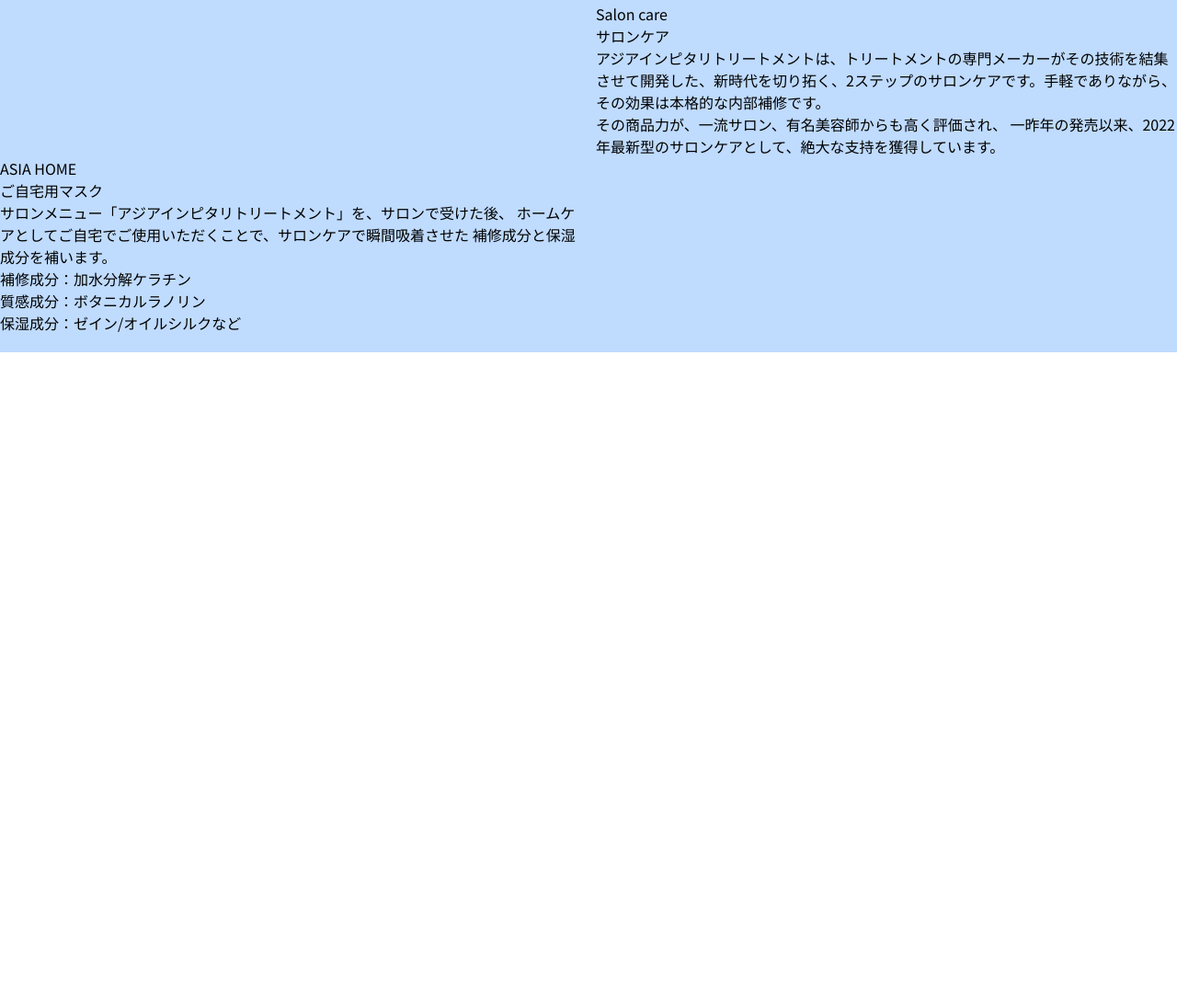
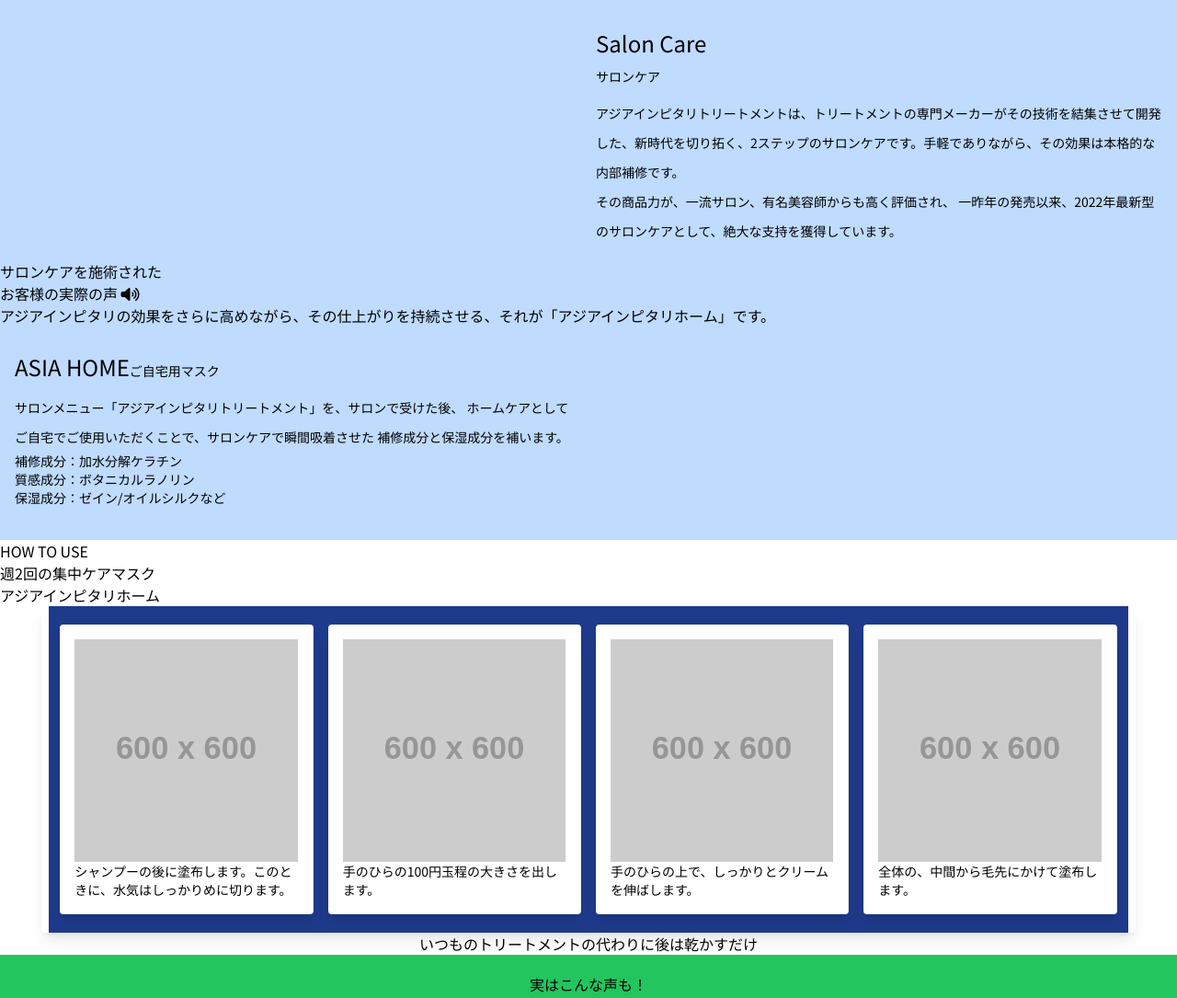
Before and after one commit to rfujiwar23/asia-inpitari-home, a plain HTML site: page index-tail.html in a window 1280 px wide. Shown: the part 3210-4295 px from the top of the page at 92% size. Before the commit the page ends 3593 px from the top, so only its background shows below. Drawn offline with nearby package versions, Linux system fonts and the light colour scheme; placeholder pictures from the web are drawn by us.

Commit message:
more tailwind css

```diff
--- a/index-tail.html
+++ b/index-tail.html
@@ -11,6 +11,7 @@
   <link rel="preconnect" href="https://fonts.googleapis.com">
   <link rel="preconnect" href="https://fonts.gstatic.com" crossorigin>
   <link href="https://fonts.googleapis.com/css2?family=Noto+Sans+JP:wght@400;700;900&display=swap" rel="stylesheet">
+  <link rel="stylesheet" href="https://cdnjs.cloudflare.com/ajax/libs/font-awesome/6.1.1/css/all.min.css" integrity="sha512-KfkfwYDsLkIlwQp6LFnl8zNdLGxu9YAA1QvwINks4PhcElQSvqcyVLLD9aMhXd13uQjoXtEKNosOWaZqXgel0g==" crossorigin="anonymous" referrerpolicy="no-referrer" />
   <title>ASIA INPITARI HOME</title>
 
 </head>
@@ -151,27 +152,37 @@
       </div>
     </div>
   </div>
-  <div class="section02 py-5 bg-blue-200">
-    <div class="text-details grid md:grid-cols-2 gap-4 place-items-end">
+  <div class="section-02 py-5 bg-blue-200">
+    <div class="text-details  grid md:grid-cols-2 gap-4 place-items-end p-4">
 
       <div></div>
-      <div><h2>Salon care</h2>
-        <h4>サロンケア</h4>
-        <p>アジアインピタリトリートメントは、トリートメントの専門メーカーがその技術を結集させて開発した、新時代を切り拓く、2ステップのサロンケアです。手軽でありながら、その効果は本格的な内部補修です。</p>
-        <p>その商品力が、一流サロン、有名美容師からも高く評価され、 一昨年の発売以来、2022年最新型のサロンケアとして、絶大な支持を獲得しています。</p>
+      <div class="text-area">
+        <h2 class="text-2xl my-3">Salon Care<br><span class="text-sm">サロンケア</span></h2>
+        <p class="text-sm leading-8">アジアインピタリトリートメントは、トリートメントの専門メーカーがその技術を結集させて開発した、新時代を切り拓く、2ステップのサロンケアです。手軽でありながら、その効果は本格的な内部補修です。</p>
+        <p class="text-sm leading-8">その商品力が、一流サロン、有名美容師からも高く評価され、 一昨年の発売以来、2022年最新型のサロンケアとして、絶大な支持を獲得しています。</p>
       </div>
     </div>
 
-    <div class="text-details grid md:grid-cols-2 gap-4 place-items-end">
-      <div><h2>ASIA HOME</h2>
-        <h4>ご自宅用マスク</h4>
-        <p>サロンメニュー「アジアインピタリトリートメント」を、サロンで受けた後、
+    <div>
+      サロンケアを施術された<br>
+      お客様の実際の声
+      <i class="fa-solid fa-volume-high"></i>
+    </div>
+
+    <div>
+      <p>アジアインピタリの効果をさらに高めながら、その仕上がりを持続させる、それが「アジアインピタリホーム」です。</p>
+    </div>
+
+    <div class="text-details grid md:grid-cols-2 gap-4 place-items-end p-4">
+      <div class="text-area">
+        <h2 class="text-2xl my-3">ASIA HOME<span class="text-sm">ご自宅用マスク</span></h2>
+        <p class="text-sm leading-8">サロンメニュー「アジアインピタリトリートメント」を、サロンで受けた後、
           ホームケアとしてご自宅でご使用いただくことで、サロンケアで瞬間吸着させた
           補修成分と保湿成分を補います。</p>
         <ul>
-          <li>補修成分：加水分解ケラチン</li>
-          <li>質感成分：ボタニカルラノリン</li>
-          <li>保湿成分：ゼイン/オイルシルクなど</li>
+          <li class="text-sm">補修成分：加水分解ケラチン</li>
+          <li class="text-sm">質感成分：ボタニカルラノリン</li>
+          <li class="text-sm">保湿成分：ゼイン/オイルシルクなど</li>
         </ul>
       </div>
 
@@ -180,6 +191,68 @@
     </div>
 
   </div>
+  <div class="section-03">
+    HOW TO USE
+    <p>週2回の集中ケアマスク</p>
+    <h3>アジアインピタリホーム</h3>
+    <div class="w-11/12 mx-auto bg-blue-900">
+      <div class="md:flex content-center flex-wrap -mx-2 p-3 bg-grey rounded shadow-lg">
+        <div class="md:flex md:w-1/2 lg:w-1/4 px-2 py-2">
+          <div class="md:flex-1 p-4 rounded shadow-lg bg-white border-b border-r border-grey-dark">
+            <img src="https://via.placeholder.com/600x600" alt="画像">
+            <p class="text-sm">シャンプーの後に塗布します。このときに、水気はしっかりめに切ります。</p>
+          </div>
+        </div>
+        <div class="md:flex md:w-1/2 lg:w-1/4 px-2 py-2">
+          <div class="md:flex-1 p-4 rounded shadow-lg bg-white border-b border-r border-grey-dark">
+            <img src="https://via.placeholder.com/600x600" alt="画像">
+            <p class="text-sm">手のひらの100円玉程の大きさを出します。</p>
+          </div>
+        </div>
+        <div class="md:flex md:w-1/2 lg:w-1/4 px-2 py-2">
+          <div class="md:flex-1 p-4 rounded shadow-lg bg-white border-b border-r border-grey-dark">
+            <img src="https://via.placeholder.com/600x600" alt="画像">
+            <p class="text-sm">手のひらの上で、しっかりとクリームを伸ばします。</p>
+          </div>
+        </div>
+        <div class="md:flex md:w-1/2 lg:w-1/4 px-2 py-2">
+          <div class="md:flex-1 p-4 rounded shadow-lg bg-white border-b border-r border-grey-dark">
+            <img src="https://via.placeholder.com/600x600" alt="画像">
+            <p class="text-sm">全体の、中間から毛先にかけて塗布します。</p>
+          </div>
+        </div>
+      </div>
+    </div>
+    <h4 class="text-center">いつものトリートメントの代わりに後は乾かすだけ</h4>
+  </div>
+  <div class="section-04 bg-green-500">
+    <div class="lg:w-4/5 md:5/6 mx-auto py-5">
+      <h3 class="text-center">実はこんな声も！</h3>
+      <div class="my-5 lg:w-4/5 md:5/6 mx-auto">
+        <div class="grid md:grid-cols-2 gap-4 bg-green-500 mx-auto">
+          <div class="bg-yellow-500 text-center py-5 px-2 shadow-xl">
+            <div class="img w-2/3 mx-auto">
+              <img src="https://via.placeholder.com/300x300" alt="ASIA INPITARI" class="mx-auto mb-5">
+            </div>
+            <p class="text-sm">〇〇サロンと△△サロンで、同じトリートメントを受けたのに仕上がりが違う！</p>
+          </div>
+          <div class="bg-teal-500 text-center py-5 px-2 shadow-xl">
+            <div class="img w-2/3 mx-auto">
+              <img src="https://via.placeholder.com/300x300" alt="ASIA INPITARI" class="mx-auto mb-5">
+            </div>
+            <p class="text-sm">前回にやった時と比べて、トリートメントの持続が違う。ホームケアって大切なんだ！</p>
+          </div>
+        </div>
+      </div>
+      <h2>ASIA INPITARIトリートメント成功サロン様は<br>ASIA INPITARI HOMEを<br>セットでのメニュー展開をしています。</h2>
+       <p>お取り扱いサロン様はこちらから</p>
+    </div>
+  </div>
+  <div class="section-05 bg-yellow-500">
+    週に２回の
+    ASIA INPITARI HOMEと毎日のシャンプートリートメントで
+    ダメージ知らずの髪質へ！
+  </div>
 </body>
 
 </html>
```
Also changed, not shown: assets/css/style.scss (+15 -6 lines), 1 other file.
